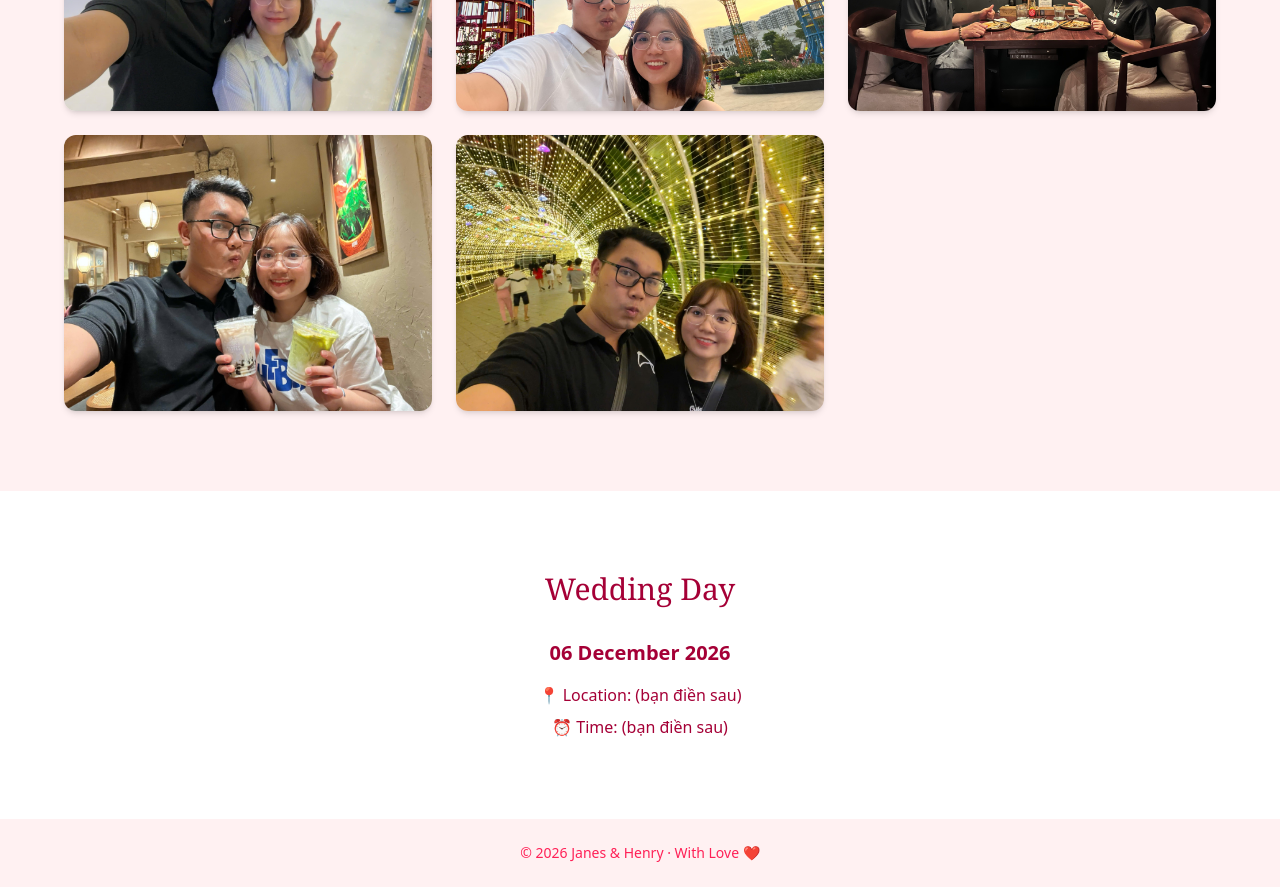
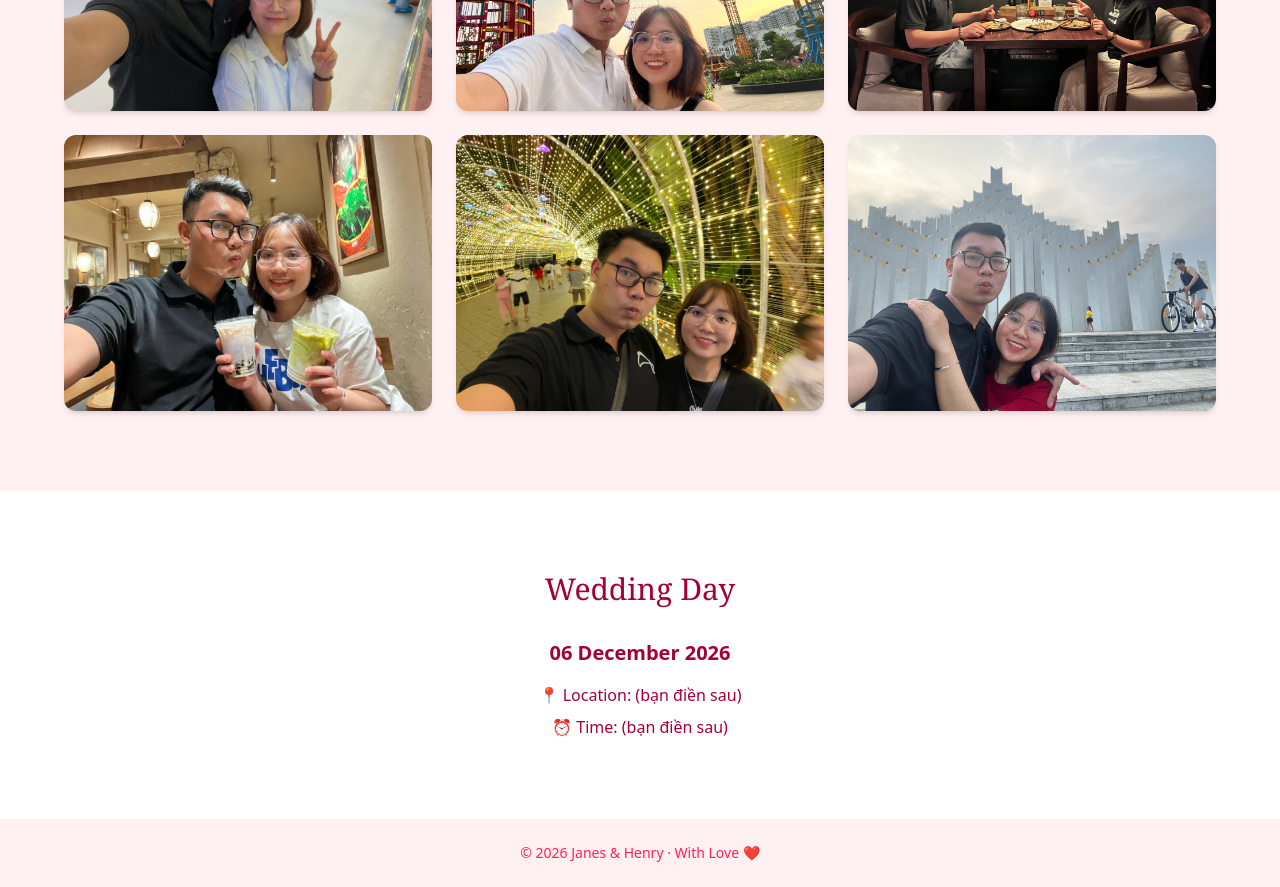
Before and after one commit to DatPHP/Wedding-Janes-Henry-2026, a Next.js app: page / in a window 1280 px wide. Shown: the part 2520-3407 px from the top of the page. Built offline with nearby package versions, Linux system fonts and the light colour scheme.

Commit message:
code oki

```diff
--- a/components/Gallery.tsx
+++ b/components/Gallery.tsx
@@ -15,6 +15,7 @@ const images = [
     "/images/couple-12.jpg",
     "/images/couple-13.jpg",
     "/images/couple-14.jpg",
+    "/images/couple-15.jpg",
 ];
 
 export default function Gallery() {
```
